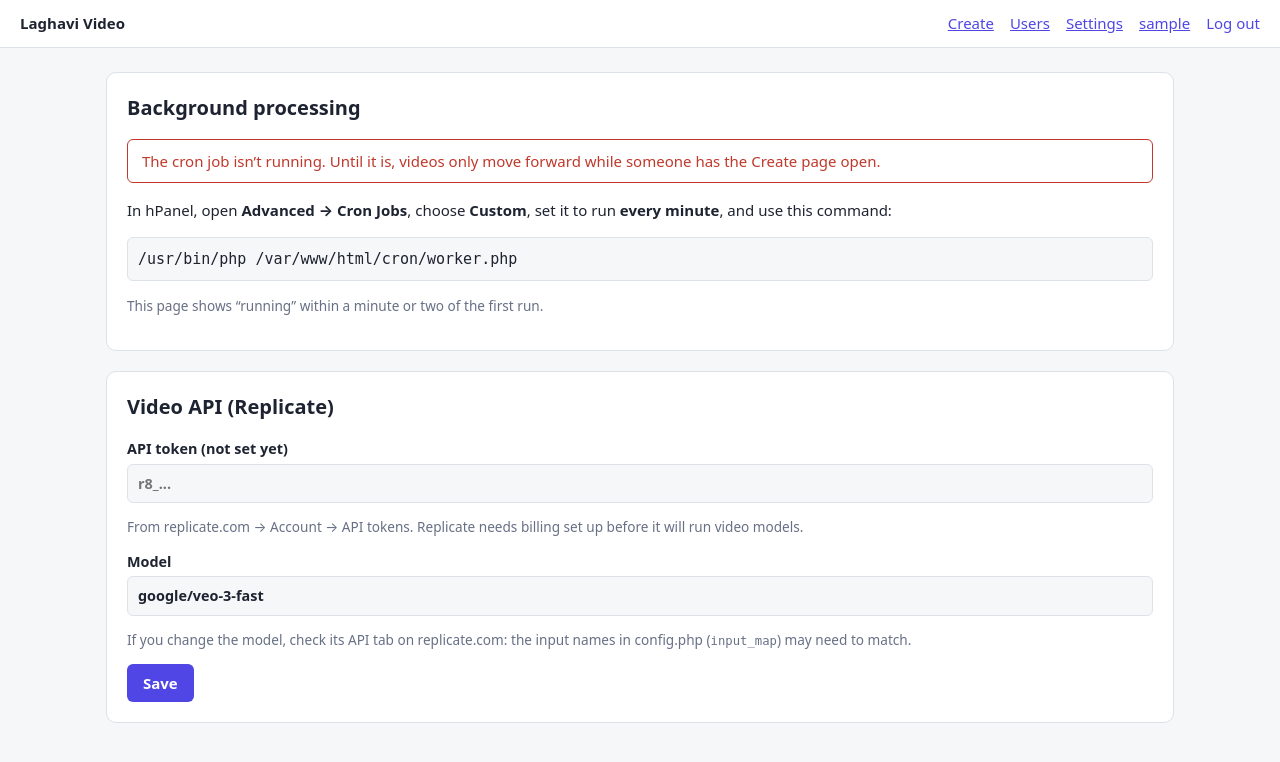
After one commit to Nayan4321/ai_laghavi, a PHP site: page /settings.php in a window 1280 px wide. The commit adds this page. Shown: the top 762 px of the page. Run offline with PHP 8.4, Linux system fonts and the light colour scheme; the visitor is signed in with stand-in values (Sample User, id 1); tables that the repository leaves empty hold one stand-in row (values such as "Sample post").

Commit message:
Explain and unstick videos waiting in the queue
- Videos now also progress from the dashboard's status checks when the
  cron job hasn't run lately, so a missing cron job no longer blocks them.
- A missing API token no longer crashes the worker silently: jobs stay
  queued and the dashboard shows why.
- New admin Settings page: cron status with the exact command for this
  site, and the Replicate API token and model, saved into config.php.

Co-Authored-By: Claude Opus 5.5 <noreply@anthropic.com>
Claude-Session: https://claude.ai/code/session_01LHiFjtSMADtuACDdGkjXJc

```diff
--- /dev/null
+++ b/app/WorkerRunner.php
@@ -0,0 +1,81 @@
+<?php
+declare(strict_types=1);
+
+namespace App;
+
+/**
+ * Runs one worker pass with a lock, and remembers when it last ran and whether the
+ * video API is set up, so the site can warn when the cron job isn't running.
+ * Used by cron/worker.php and, as a fallback, by the dashboard's status polling.
+ */
+final class WorkerRunner
+{
+    /** How long without a run before the site starts processing from page visits instead. */
+    public const FALLBACK_AFTER_SECONDS = 90;
+
+    public static function statusFile(): string
+    {
+        return App::storagePath('worker-status.json');
+    }
+
+    /** ['last_run' => ?int, 'last_cron_run' => ?int, 'error' => ?string] */
+    public static function status(): array
+    {
+        $data = is_file(self::statusFile()) ? json_decode((string) @file_get_contents(self::statusFile()), true) : null;
+        return (is_array($data) ? $data : []) + ['last_run' => null, 'last_cron_run' => null, 'error' => null];
+    }
+
+    public static function cronIsRunning(): bool
+    {
+        $last = self::status()['last_cron_run'];
+        return $last !== null && time() - (int) $last < 5 * 60;
+    }
+
+    public static function isDue(): bool
+    {
+        $last = self::status()['last_run'];
+        return $last === null || time() - (int) $last >= self::FALLBACK_AFTER_SECONDS;
+    }
+
+    /**
+     * Returns the worker's log lines, or null if another run holds the lock.
+     * $providerFactory is injectable for tests.
+     */
+    public static function run(string $source, int $timeBudget = 50, ?callable $providerFactory = null): ?array
+    {
+        $lock = @fopen(App::storagePath('worker.lock'), 'c');
+        if (!$lock) {
+            throw new \RuntimeException('Cannot write to the storage folder ' . App::storagePath() . '. Set its permissions to 755.');
+        }
+        if (!flock($lock, LOCK_EX | LOCK_NB)) {
+            fclose($lock);
+            return null;
+        }
+        $status = self::status();
+        $status['last_run'] = time();
+        if ($source === 'cron') {
+            $status['last_cron_run'] = time();
+        }
+        try {
+            $http = new CurlHttpClient();
+            try {
+                $provider = $providerFactory ? $providerFactory($http) : App::provider($http);
+            } catch (\RuntimeException $e) {
+                // Not set up yet: leave jobs queued so they start once the setting is fixed.
+                $status['error'] = $e->getMessage();
+                return ['video API not set up: ' . $e->getMessage()];
+            }
+            $status['error'] = null;
+            $worker = new Worker(App::db(), $provider, $http, [
+                'timeout_minutes' => (int) App::config('job_timeout_minutes', 120),
+                'max_video_bytes' => (int) App::config('max_video_mb', 500) * 1048576,
+                'time_budget_seconds' => $timeBudget,
+            ]);
+            return $worker->run();
+        } finally {
+            @file_put_contents(self::statusFile(), json_encode($status));
+            flock($lock, LOCK_UN);
+            fclose($lock);
+        }
+    }
+}
--- a/app/views/layout.php
+++ b/app/views/layout.php
@@ -20,7 +20,7 @@ $appName = App::config('app_name', 'Video Studio');
   <nav>
   <?php if (isset($user)): ?>
     <a href="dashboard.php">Create</a>
-    <?php if ((int) $user['is_admin'] === 1): ?><a href="admin.php">Users</a><?php endif; ?>
+    <?php if ((int) $user['is_admin'] === 1): ?><a href="admin.php">Users</a><a href="settings.php">Settings</a><?php endif; ?>
     <a href="account.php"><?= e($user['username']) ?></a>
     <form method="post" action="logout.php" class="inline"><?= Csrf::field() ?><button class="link">Log out</button></form>
   <?php else: ?>
--- /dev/null
+++ b/app/views/settings.php
@@ -0,0 +1,37 @@
+<?php use App\Csrf; ?>
+<section class="card">
+  <h1>Background processing</h1>
+  <?php if ($cronRunning): ?>
+    <p>The cron job is running. Last run: <?= e(gmdate('Y-m-d H:i:s', (int) $status['last_cron_run'])) ?> UTC.</p>
+  <?php else: ?>
+    <div class="flash error">
+      The cron job isn’t running<?= $status['last_cron_run'] ? ' (last run ' . e(gmdate('Y-m-d H:i', (int) $status['last_cron_run'])) . ' UTC)' : '' ?>.
+      Until it is, videos only move forward while someone has the Create page open.
+    </div>
+    <p>In hPanel, open <strong>Advanced → Cron Jobs</strong>, choose <strong>Custom</strong>, set it to run <strong>every minute</strong>, and use this command:</p>
+    <pre class="copy"><?= e($cronCommand) ?></pre>
+    <p class="muted">This page shows “running” within a minute or two of the first run.</p>
+  <?php endif; ?>
+  <?php if ($status['error']): ?>
+    <div class="flash error">Videos can’t start yet: <?= e($status['error']) ?></div>
+  <?php endif; ?>
+</section>
+
+<section class="card">
+  <h1>Video API (Replicate)</h1>
+  <?php if ($provider !== 'replicate'): ?>
+    <p class="muted">config.php is set to the “<?= e($provider) ?>” provider, so these settings aren’t used.</p>
+  <?php endif; ?>
+  <form method="post" action="settings.php" autocomplete="off">
+    <?= Csrf::field() ?>
+    <label>API token <?= $hasToken ? '(saved; leave blank to keep it)' : '(not set yet)' ?>
+      <input type="password" name="api_token" placeholder="r8_...">
+    </label>
+    <p class="muted">From replicate.com → Account → API tokens. Replicate needs billing set up before it will run video models.</p>
+    <label>Model
+      <input name="model" value="<?= e($model) ?>" placeholder="owner/model-name">
+    </label>
+    <p class="muted">If you change the model, check its API tab on replicate.com: the input names in config.php (<code>input_map</code>) may need to match.</p>
+    <button>Save</button>
+  </form>
+</section>
--- a/assets/app.css
+++ b/assets/app.css
@@ -51,3 +51,4 @@ table { display: block; overflow-x: auto; }
 .narrow.wide { max-width: 560px; }
 h2 { font-size: 1rem; margin: 20px 0 8px; }
 code { font-size: .9em; }
+pre.copy { background: var(--bg); border: 1px solid var(--border); border-radius: 6px; padding: 10px; overflow-x: auto; user-select: all; }
--- a/dashboard.php
+++ b/dashboard.php
@@ -7,6 +7,7 @@ use App\App;
 use App\Auth;
 use App\Dimensions;
 use App\Jobs;
+use App\WorkerRunner;
 
 $user = Auth::requireLogin();
 $db = App::db();
@@ -14,6 +15,7 @@ $db = App::db();
 render('dashboard', [
     'user' => $user,
     'jobs' => Jobs::forUser($db, (int) $user['id']),
+    'worker' => WorkerRunner::status() + ['cron_running' => WorkerRunner::cronIsRunning()],
     'presets' => Dimensions::PRESETS,
     'old' => $_SESSION['old_input'] ?? [],
     'limits' => [
--- /dev/null
+++ b/settings.php
@@ -0,0 +1,56 @@
+<?php
+declare(strict_types=1);
+
+// Admin settings: video API key and model (saved into config.php), and cron job status.
+require __DIR__ . '/app/bootstrap.php';
+
+use App\App;
+use App\Auth;
+use App\ConfigWriter;
+use App\WorkerRunner;
+
+$admin = Auth::requireAdmin();
+
+if (($_SERVER['REQUEST_METHOD'] ?? 'GET') === 'POST') {
+    require_post();
+    $values = [];
+    $token = trim((string) ($_POST['api_token'] ?? ''));
+    if ($token !== '') {
+        $values['api_token'] = $token;
+    }
+    $model = trim((string) ($_POST['model'] ?? ''));
+    if ($model !== '') {
+        if (!preg_match('#^[A-Za-z0-9._-]+/[A-Za-z0-9._-]+$#', $model)) {
+            flash('The model should look like owner/model-name, as shown on replicate.com.', 'error');
+            redirect('settings.php');
+        }
+        $values['model'] = $model;
+    }
+    try {
+        if ($values) {
+            $updated = ConfigWriter::render((string) file_get_contents(CONFIG_FILE), $values);
+            if (@file_put_contents(CONFIG_FILE, $updated) === false) {
+                throw new RuntimeException('config.php isn’t writable. In File Manager, set its permissions to 644 and try again.');
+            }
+            if (function_exists('opcache_invalidate')) {
+                @opcache_invalidate(CONFIG_FILE, true);
+            }
+        }
+        flash('Settings saved. Queued videos start within a minute.', 'success');
+    } catch (RuntimeException $e) {
+        flash($e->getMessage(), 'error');
+    }
+    redirect('settings.php');
+}
+
+$status = WorkerRunner::status();
+render('settings', [
+    'user' => $admin,
+    'title' => 'Settings',
+    'status' => $status,
+    'cronRunning' => WorkerRunner::cronIsRunning(),
+    'cronCommand' => '/usr/bin/php ' . APP_ROOT . '/cron/worker.php',
+    'hasToken' => (string) App::config('replicate.api_token', '') !== '',
+    'model' => (string) App::config('replicate.model', ''),
+    'provider' => (string) App::config('provider', 'replicate'),
+]);
```
Also changed, not shown: app/views/dashboard.php (+11 -0 lines), cron/worker.php (+3 -24 lines), job_status.php (+19 -2 lines), tests/AccessTest.php (+20 -5 lines), tests/WorkerRunnerTest.php (added, +41 -0 lines), README.md.
